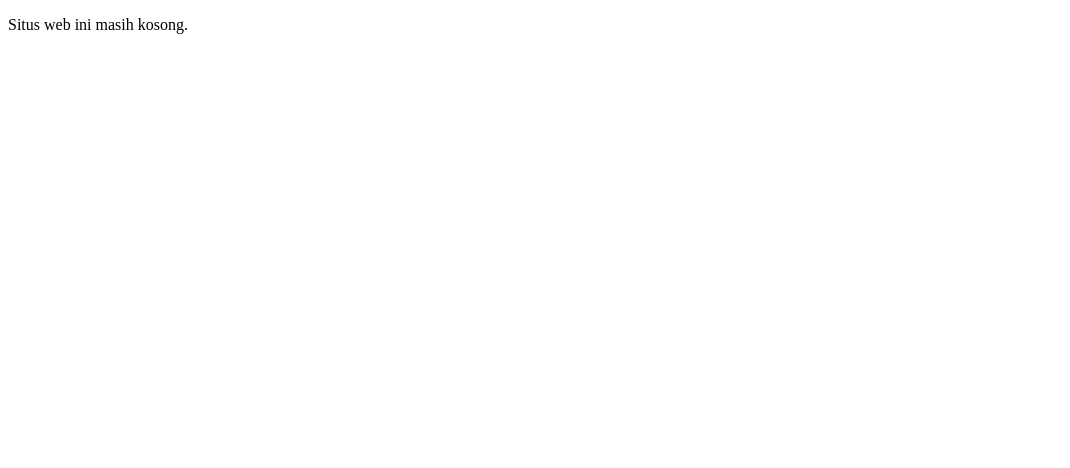
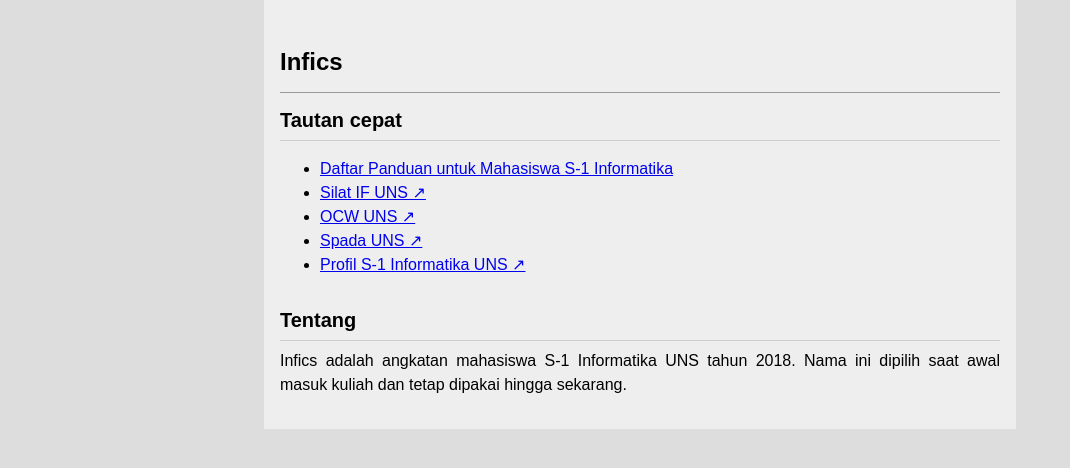
Before and after one commit to INFICS18/infics18.github.io, a plain HTML site: page index.html in a window 1280 px wide. Shown: the whole page, without its empty margins (0-1070 px from the left). Drawn offline with Linux system fonts and the light colour scheme.

Commit message:
Penambahan tautan cepat dan deskripsi singkat

```diff
--- a/index.html
+++ b/index.html
@@ -5,8 +5,19 @@
 	<meta name="author" content="Infics">
 	<meta name="viewport" content="width=device-width, height=device-height, initial-scale=1">
 	<title>Infics</title>
+	<link rel="stylesheet" href="main.css">
 </head>
 <body>
-	<p>Situs web ini masih kosong.</p>
+	<h1>Infics</h1>
+	<h2>Tautan cepat</h2>
+	<ul>
+		<li><a href="/panduan">Daftar Panduan untuk Mahasiswa S-1 Informatika</a></li>
+		<li><a href="https://if.mipa.uns.ac.id/silat/" target="_blank" rel="noopener">Silat IF UNS ↗</a></li>
+		<li><a href="https://ocw.uns.ac.id/" target="_blank" rel="noopener">OCW UNS ↗</a></li>
+		<li><a href="https://spada.uns.ac.id/" target="_blank" rel="noopener">Spada UNS ↗</a></li>
+		<li><a href="https://if.fatisda.uns.ac.id/" target="_blank" rel="noopener">Profil S-1 Informatika UNS ↗</a></li>
+	</ul>
+	<h2>Tentang</h2>
+	<p>Infics adalah angkatan mahasiswa S-1 Informatika UNS tahun 2018. Nama ini dipilih saat awal masuk kuliah dan tetap dipakai hingga sekarang.</p>
 </body>
 </html>
--- /dev/null
+++ b/main.css
@@ -0,0 +1,38 @@
+html {
+	background: #DDD;
+}
+
+body {
+	background: #EEE;
+	font-family: Arial, Helvetica, sans-serif;
+	font-size: 16px;
+	margin: 0 auto;
+	max-width: 720px;
+	padding: 24px 16px;
+	text-align: justify;
+}
+
+h1 {
+	background: #EEE;
+	font-size: 150%;
+	margin: 0;
+	padding: 24px 0 16px;
+	border-bottom: 1px solid #999;
+}
+
+h2 {
+	background: #EEE;
+	font-size: 125%;
+	margin: 0;
+	padding: 16px 0 8px;
+	border-bottom: 1px solid #CCC;
+}
+
+p {
+	line-height: 1.5;
+	margin: 8px 0;
+}
+
+li {
+	line-height: 1.5;
+}
```
